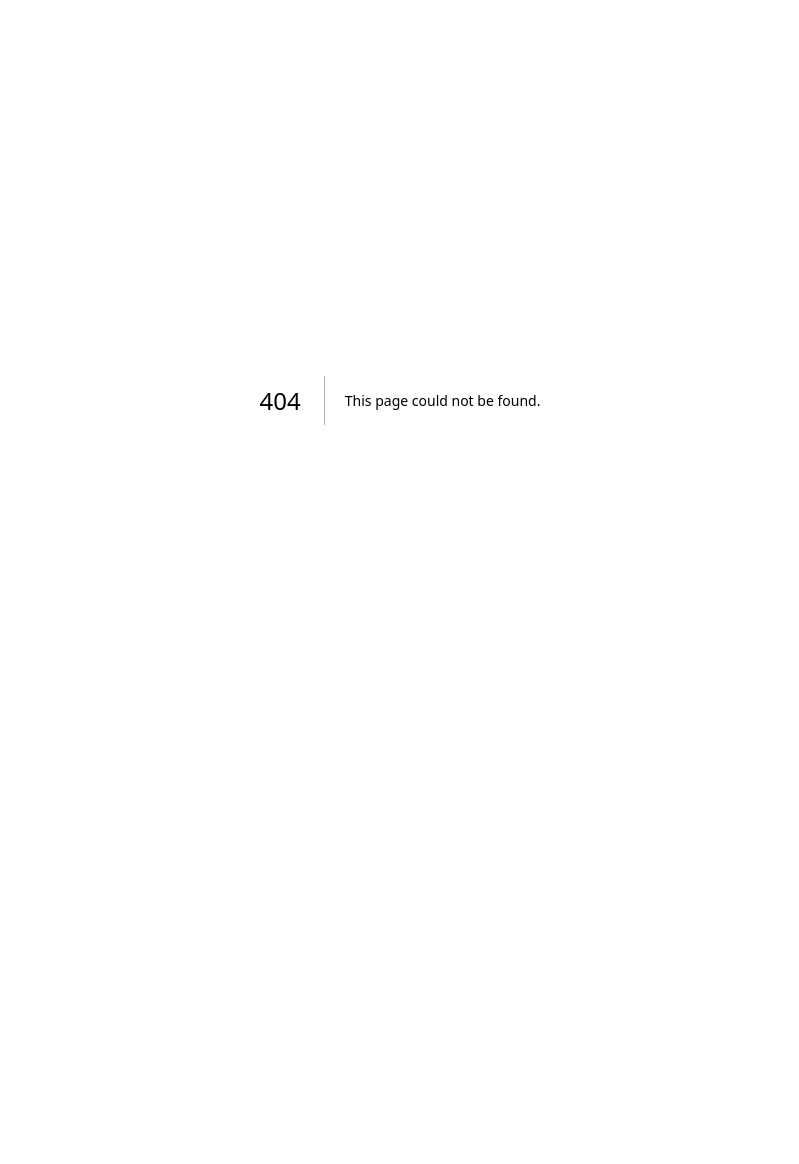
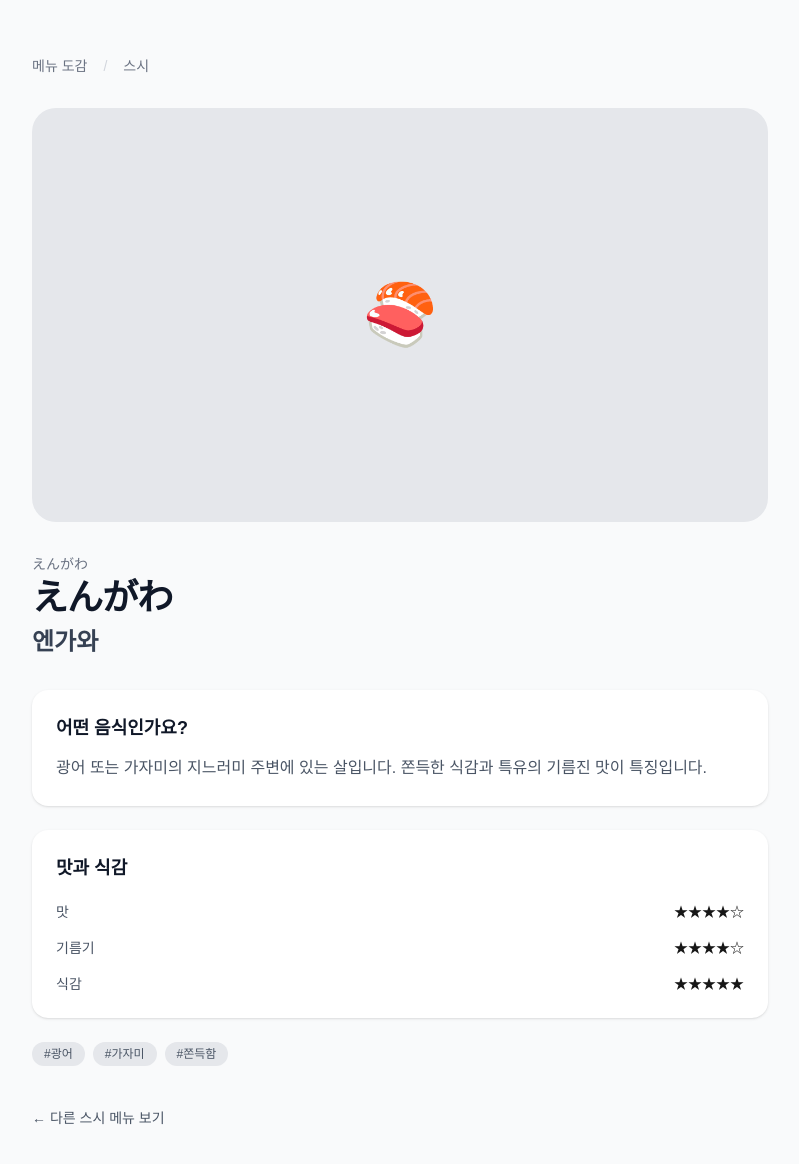
Before and after one commit to PARK-SUNGJUN-618/ilsengga, a Next.js app: page /food/sushi/engawa in a window 1280 px wide. Before the commit this address had no page. Shown: the top 1164 px of the page, without its empty margins (240-1039 px from the left). Before the commit the page ends 800 px from the top, so only its background shows below. Built offline with nearby package versions, Linux system fonts and the light colour scheme.

Commit message:
ilsengga-Add food sushi slug page.tsx

```diff
--- /dev/null
+++ b/app/food/sushi/[slug]/page.tsx
@@ -0,0 +1,175 @@
+import type { Metadata } from "next";
+import Link from "next/link";
+import { notFound } from "next/navigation";
+
+import { sushiItems, getSushiBySlug } from "@/data/sushi";
+
+type Props = {
+  params: Promise<{
+    slug: string;
+  }>;
+};
+
+export function generateStaticParams() {
+  return sushiItems.map((item) => ({
+    slug: item.slug,
+  }));
+}
+
+export async function generateMetadata({ params }: Props): Promise<Metadata> {
+  const { slug } = await params;
+
+  const item = getSushiBySlug(slug);
+
+  if (!item) {
+    return {};
+  }
+
+  return {
+    title: `${item.japanese} ${item.korean} - 일본 스시 메뉴`,
+    description: `${item.japanese}(${item.reading})는 한국어로 ${item.korean}입니다. 일본 스시집에서 어떤 음식인지, 맛과 식감을 알아보세요.`,
+
+    keywords: [
+      item.japanese,
+      item.reading,
+      item.korean,
+      `${item.korean} 일본어`,
+      `${item.japanese} 뜻`,
+      "일본 스시",
+      "일본 초밥",
+    ],
+
+    openGraph: {
+      title: `${item.japanese} - ${item.korean} | 일생가`,
+      description: item.description,
+      url: `https://ilsengga.vercel.app/food/sushi/${item.slug}`,
+      siteName: "일생가",
+      locale: "ko_KR",
+      type: "article",
+    },
+  };
+}
+
+function Stars({ value }: { value: number }) {
+  return (
+    <span aria-label={`${value}점`}>
+      {"★".repeat(value)}
+      {"☆".repeat(5 - value)}
+    </span>
+  );
+}
+
+export default async function SushiDetailPage({ params }: Props) {
+  const { slug } = await params;
+
+  const item = getSushiBySlug(slug);
+
+  if (!item) {
+    notFound();
+  }
+
+  return (
+    <main className="min-h-screen bg-gray-50">
+      <div className="mx-auto max-w-3xl px-4 py-10 sm:py-14">
+        <div className="flex gap-4 text-sm">
+          <Link href="/food" className="text-gray-500 hover:text-gray-900">
+            메뉴 도감
+          </Link>
+
+          <span className="text-gray-300">/</span>
+
+          <Link
+            href="/food/sushi"
+            className="text-gray-500 hover:text-gray-900"
+          >
+            스시
+          </Link>
+        </div>
+
+        <article className="mt-8">
+          {/* 이미지 영역 */}
+          <div className="flex aspect-[16/9] items-center justify-center rounded-3xl bg-gray-200">
+            <span className="text-6xl">🍣</span>
+          </div>
+
+          {/* 기본 정보 */}
+          <header className="mt-8">
+            <p className="text-sm text-gray-500">{item.reading}</p>
+
+            <h1 className="mt-1 text-4xl font-bold tracking-tight text-gray-900">
+              {item.japanese}
+            </h1>
+
+            <p className="mt-2 text-2xl font-semibold text-gray-700">
+              {item.korean}
+            </p>
+          </header>
+
+          {/* 설명 */}
+          <section className="mt-8 rounded-2xl bg-white p-6 shadow-sm">
+            <h2 className="text-lg font-bold text-gray-900">
+              어떤 음식인가요?
+            </h2>
+
+            <p className="mt-3 leading-7 text-gray-600">{item.description}</p>
+          </section>
+
+          {/* 맛 정보 */}
+          <section className="mt-6 rounded-2xl bg-white p-6 shadow-sm">
+            <h2 className="text-lg font-bold text-gray-900">맛과 식감</h2>
+
+            <div className="mt-5 space-y-4">
+              <div className="flex items-center justify-between">
+                <span className="text-sm text-gray-600">맛</span>
+
+                <span className="text-sm">
+                  <Stars value={item.taste.flavor} />
+                </span>
+              </div>
+
+              <div className="flex items-center justify-between">
+                <span className="text-sm text-gray-600">기름기</span>
+
+                <span className="text-sm">
+                  <Stars value={item.taste.fattiness} />
+                </span>
+              </div>
+
+              <div className="flex items-center justify-between">
+                <span className="text-sm text-gray-600">식감</span>
+
+                <span className="text-sm">
+                  <Stars value={item.taste.texture} />
+                </span>
+              </div>
+            </div>
+          </section>
+
+          {/* 관련 태그 */}
+          <section className="mt-6">
+            <div className="flex flex-wrap gap-2">
+              {item.tags.map((tag) => (
+                <span
+                  key={tag}
+                  className="rounded-full bg-gray-200 px-3 py-1 text-xs text-gray-600"
+                >
+                  #{tag}
+                </span>
+              ))}
+            </div>
+          </section>
+
+          {/* 하단 */}
+          <div className="mt-10">
+            <Link
+              href="/food/sushi"
+              className="text-sm font-medium text-gray-600 hover:text-gray-900"
+            >
+              ← 다른 스시 메뉴 보기
+            </Link>
+          </div>
+        </article>
+      </div>
+    </main>
+  );
+}
```
